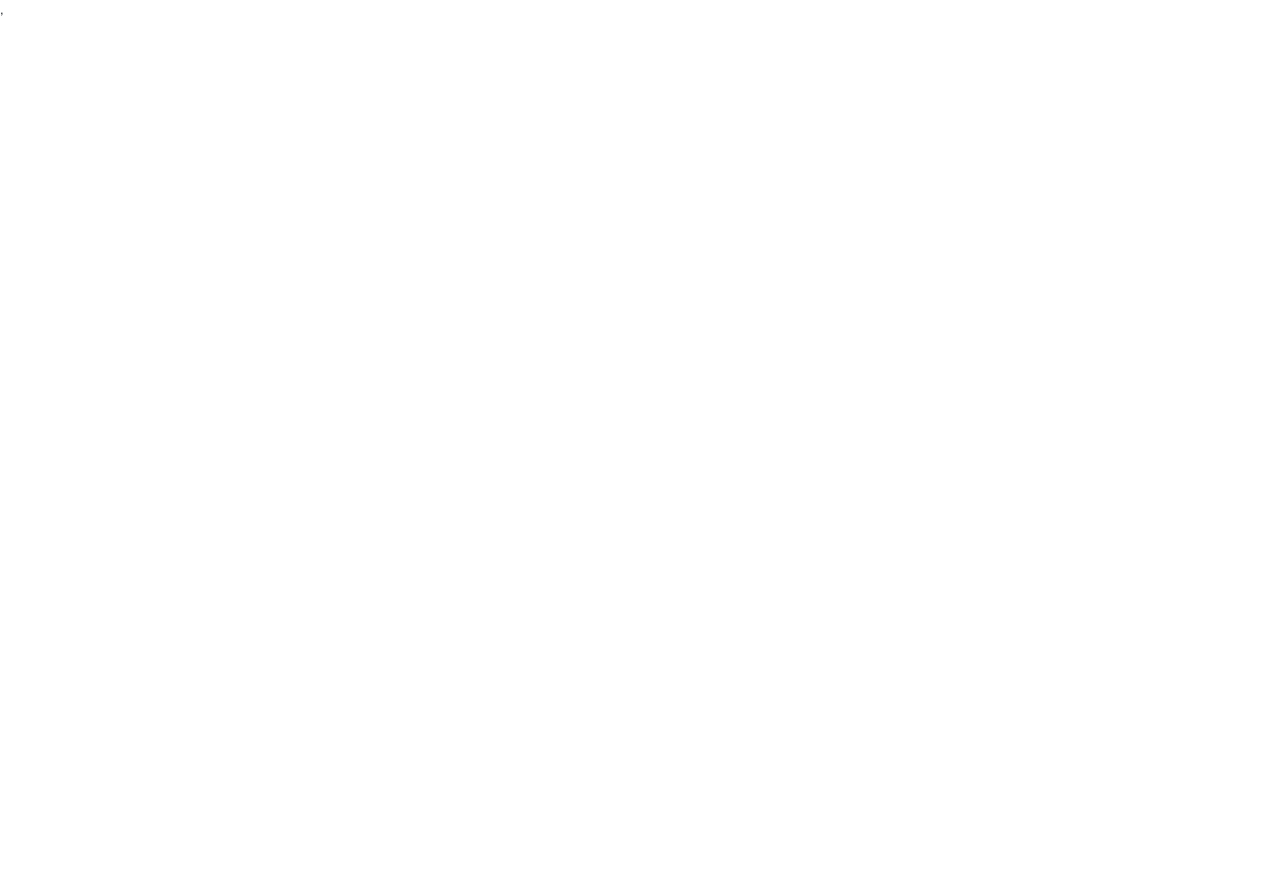
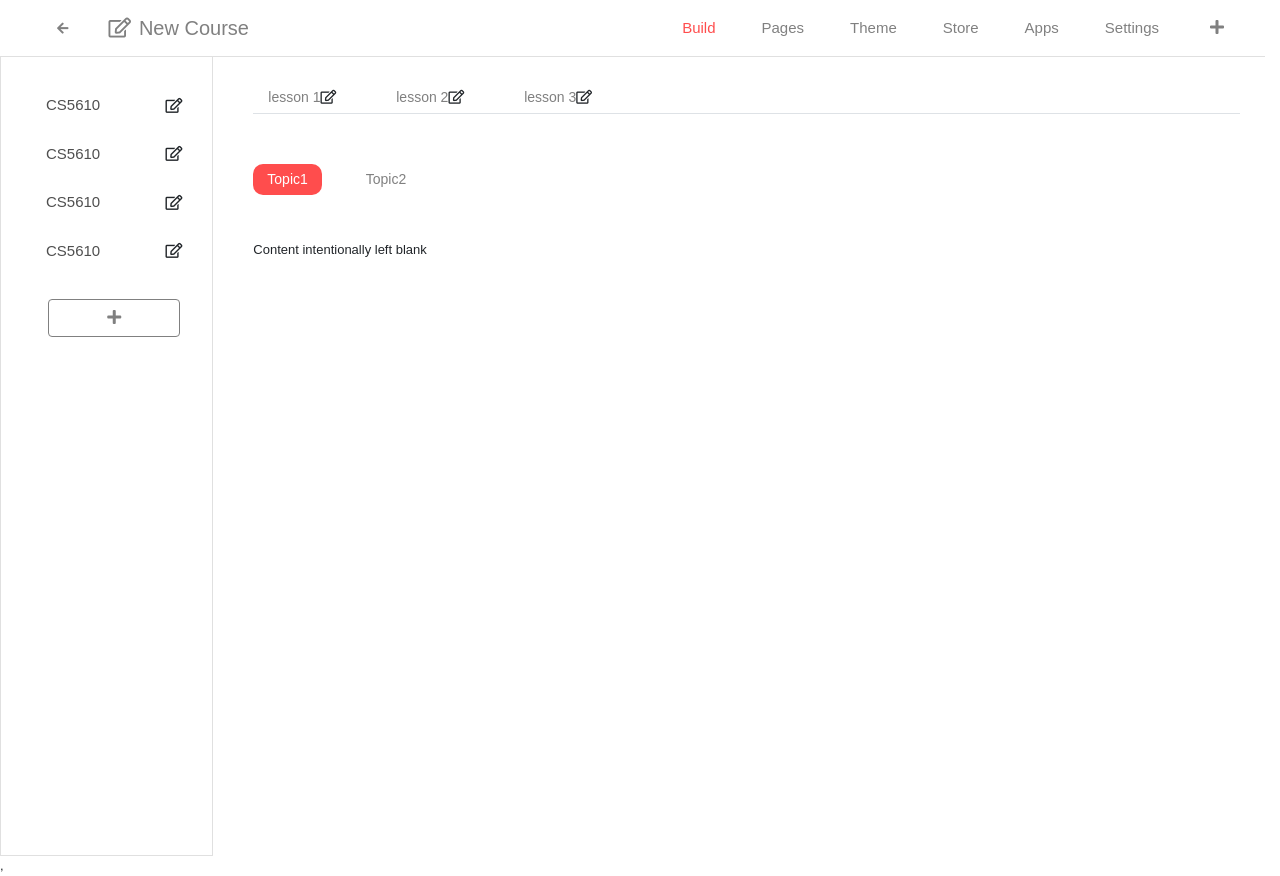
Before and after one commit to miaaaz/wbdv-sp21-02-mian-zhao-client-react, a React (Create React App) app: page /editor/1 in a window 1280 px wide. Before the commit the page ends 800 px from the top, so only its background shows below. Built offline with nearby package versions, Linux system fonts and the light colour scheme.

Commit message:
Added redux

```diff
--- a/package.json
+++ b/package.json
@@ -12,8 +12,10 @@
     "react": "^17.0.1",
     "react-bootstrap": "^1.5.0",
     "react-dom": "^17.0.1",
+    "react-redux": "^7.2.2",
     "react-router-dom": "^5.2.0",
     "react-scripts": "4.0.2",
+    "redux": "^4.0.5",
     "web-vitals": "^1.1.0"
   },
   "scripts": {
--- a/src/App.js
+++ b/src/App.js
@@ -13,7 +13,7 @@ function App() {
           <Route path="/courses">
             <CourseManager/>
           </Route>
-          <Route path="/editor" exact={true} render={(props) => <CourseEditor {...props}/>}>
+          <Route path="/editor/:courseId" exact={true} render={(props) => <CourseEditor {...props}/>}>
           </Route>
         </div>
   );
--- a/src/components/course-editor/course-editor.js
+++ b/src/components/course-editor/course-editor.js
@@ -1,7 +1,21 @@
 import React from 'react'
 import './course-editor.style.css'
+import moduleReducer from "../../reducers/module-reducer";
+import lessonReducer from "../../reducers/lesson-reducer";
+import {combineReducers, createStore} from "redux";
+import { Provider } from "react-redux"
+import ModuleList from "./module-list";
+import LessonTabs from "./lesson-tabs";
+
+const reducer = combineReducers({
+  moduleReducer: moduleReducer,
+  lessonReducer: lessonReducer
+})
+
+const store = createStore(reducer)
 
 const CourseEditor = ({history}) =>
+    <Provider store={store}>
       <div>
         <nav className="navbar navbar-expand-lg">
           <div className="container-fluid d-flex justify-content-between">
@@ -56,47 +70,50 @@ const CourseEditor = ({history}) =>
 
         <div>
           <div className="row">
-        <nav className="col-md-2 d-md-block wbdv-sidebar-wrapper collapse">
-          <div className="wbdv-module-nav">
-            <ul className="wbdv-sidebar">
-              <li className="wbdv-sidebar-item d-flex justify-content-between align-items-center">
-                <a className="" href="#">Module1 </a>
-                <a className="" href="#"><i
-                    className="fas fa-times wbdv-module-delete-icon"></i></a>
+            {/*<nav className="col-md-2 d-md-block wbdv-sidebar-wrapper collapse">*/}
+            {/*  <div className="wbdv-module-nav">*/}
+            {/*    <ul className="wbdv-sidebar">*/}
+            {/*      <li className="wbdv-sidebar-item d-flex justify-content-between align-items-center">*/}
+            {/*        <a className="" href="#">Module1 </a>*/}
+            {/*        <a className="" href="#"><i*/}
+            {/*            className="fas fa-times wbdv-module-delete-icon"></i></a>*/}
 
-              </li>
-              <li className="wbdv-sidebar-item active d-flex justify-content-between align-items-center">
-                <a className="active" href="#">Module2</a>
-                <a className="active" href="#"><i
-                    className="fas fa-times wbdv-module-delete-icon"></i></a>
-              </li>
-              <li className="wbdv-sidebar-item d-flex justify-content-between align-items-center">
-                <a href="#">Module3</a>
-                <a className="" href="#"><i
-                    className="fas fa-times wbdv-module-delete-icon"></i></a>
-              </li>
-              <li className="wbdv-sidebar-item d-flex justify-content-between align-items-center">
-                <a href="#">Module4</a>
-                <a className="" href="#"><i
-                    className="fas fa-times wbdv-module-delete-icon"></i></a>
-              </li>
-              <li className="wbdv-sidebar-item d-flex justify-content-between align-items-center">
-                <a href="#">Module5</a>
-                <a className="" href="#"><i
-                    className="fas fa-times wbdv-module-delete-icon"></i></a>
-              </li>
+            {/*      </li>*/}
+            {/*      <li className="wbdv-sidebar-item active d-flex justify-content-between align-items-center">*/}
+            {/*        <a className="active" href="#">Module2</a>*/}
+            {/*        <a className="active" href="#"><i*/}
+            {/*            className="fas fa-times wbdv-module-delete-icon"></i></a>*/}
+            {/*      </li>*/}
+            {/*      <li className="wbdv-sidebar-item d-flex justify-content-between align-items-center">*/}
+            {/*        <a href="#">Module3</a>*/}
+            {/*        <a className="" href="#"><i*/}
+            {/*            className="fas fa-times wbdv-module-delete-icon"></i></a>*/}
+            {/*      </li>*/}
+            {/*      <li className="wbdv-sidebar-item d-flex justify-content-between align-items-center">*/}
+            {/*        <a href="#">Module4</a>*/}
+            {/*        <a className="" href="#"><i*/}
+            {/*            className="fas fa-times wbdv-module-delete-icon"></i></a>*/}
+            {/*      </li>*/}
+            {/*      <li className="wbdv-sidebar-item d-flex justify-content-between align-items-center">*/}
+            {/*        <a href="#">Module5</a>*/}
+            {/*        <a className="" href="#"><i*/}
+            {/*            className="fas fa-times wbdv-module-delete-icon"></i></a>*/}
+            {/*      </li>*/}
 
-            </ul>
-            <div className="wbdv-module-add-div gap-2">
-              <button className="btn wbdv-module-add-btn wbdv-button-on-hover"
-                      type="submit">
-                <i className="fas fa-plus wbdv-module-add-icon"></i>
-              </button>
-            </div>
-          </div>
+            {/*    </ul>*/}
+            {/*    <div className="wbdv-module-add-div gap-2">*/}
+            {/*      <button className="btn wbdv-module-add-btn wbdv-button-on-hover"*/}
+            {/*              type="submit">*/}
+            {/*        <i className="fas fa-plus wbdv-module-add-icon"></i>*/}
+            {/*      </button>*/}
+            {/*    </div>*/}
+            {/*  </div>*/}
 
-        </nav>
+            {/*</nav>*/}
+            <ModuleList/>
+
             <div className="col-10 wbdv-editor-wrapper">
+              <LessonTabs/>
               <div className="wbdv-editor-nav">
                 <ul className="nav nav-pills">
                   <li className="nav-item">
@@ -122,6 +139,8 @@ const CourseEditor = ({history}) =>
           </div>
         </div>
       </div>
+    </Provider>
+
 
 
 
--- /dev/null
+++ b/src/components/course-editor/lesson-tabs.js
@@ -0,0 +1,30 @@
+import React from "react";
+import {connect} from 'react-redux'
+import EditableItem from "../editable-item";
+
+const LessonTabs = ({lessons=[]}) =>
+    <div className="wbdv-editor-nav">
+      <ul className="nav nav-tabs">
+        {
+          lessons.map(lesson =>
+              <li className="nav-link">
+                <EditableItem item={lesson}/>
+              </li>
+          )
+        }
+
+      </ul>
+    </div>
+
+const mapStateToProps = state => {
+  return {
+    lessons: state.lessonReducer.lessons
+  }
+}
+
+const mapDispatchToProps = dispatch => {
+  return {}
+}
+
+export default connect(mapStateToProps, mapDispatchToProps)
+(LessonTabs)
--- /dev/null
+++ b/src/components/course-editor/module-list.js
@@ -0,0 +1,50 @@
+import React from "react";
+import {connect} from 'react-redux'
+import EditableItem from "../editable-item";
+
+const ModuleList = ({modules=[], createModule, updateModule, deleteModule}) =>
+    <nav className="col-md-2 d-md-block wbdv-sidebar-wrapper collapse">
+      <div className="wbdv-module-nav">
+        <ul className="wbdv-sidebar">
+          {
+            modules.map(module =>
+                <li className="wbdv-sidebar-item d-flex justify-content-between align-items-center">
+                  {/*<a className="" href="#">*/}
+                  {/*  {module.title}*/}
+                  {/*</a>*/}
+                  <EditableItem
+                      updateItem={updateModule}
+                      item={module}
+                      deleteItem={deleteModule}
+                  />
+                  {/*<a className="" href="#"><i*/}
+                  {/*    className="fas fa-times wbdv-module-delete-icon"></i></a>*/}
+                </li>
+            )
+          }
+
+        </ul>
+        <div className="wbdv-module-add-div gap-2">
+          <button onClick={createModule} className="btn wbdv-module-add-btn wbdv-button-on-hover"
+                  type="submit">
+            <i className="fas fa-plus wbdv-module-add-icon"></i>
+          </button>
+        </div>
+      </div>
+
+    </nav>
+
+const mapStateToProps = state => {
+  return {
+    modules: state.moduleReducer.modules
+  }
+}
+
+const mapDispatchToProps = (dispatch) => ({
+    createModule: () => dispatch({ type: 'CREATE_MODULE' }),
+    updateModule: (newItem) => dispatch({ type: 'UPDATE_MODULE', updatedModule: newItem }),
+  deleteModule: (deleteItem) => dispatch({ type: 'DELETE_MODULE', deleteItem: deleteItem })
+})
+
+export default connect(mapStateToProps, mapDispatchToProps)
+(ModuleList)
--- /dev/null
+++ b/src/components/editable-item.js
@@ -0,0 +1,42 @@
+import React, {useState} from "react";
+import {Link} from "react-router-dom";
+
+const EditableItem = (
+    {
+      to,
+      item,
+      updateItem,
+      deleteItem
+    }) => {
+  const [editing, setEditing] = useState(false)
+  const [itemCache, setItemCache] = useState(item)
+
+  return (
+      <>
+        { !editing &&
+          <>
+            <Link to="/">
+              {item.title}
+            </Link>
+            <i onClick={()=>setEditing(true)} className="fas fa-edit"></i>
+          </>
+        }
+        { editing &&
+          <>
+            <input className="form-control"
+                onChange={(e) => setItemCache({...itemCache, title: e.target.value})}
+                value={itemCache.title}/>
+            <i onClick={() => {
+              setEditing(false)
+              updateItem(itemCache)
+            }} className="fas fa-check"></i>
+            <i onClick={() => deleteItem(item)} className="fas fa-times wbdv-module-delete-icon"></i>
+          </>
+
+        }
+      </>
+  )}
+
+
+
+export default EditableItem
--- /dev/null
+++ b/src/reducers/lesson-reducer.js
@@ -0,0 +1,19 @@
+const initialState = {
+  lessons: [
+    {title: "lesson 1", _ID: "123"},
+    {title: "lesson 2", _ID: "456"},
+    {title: "lesson 3", _ID: "789"},
+  ]
+}
+
+const lessonReducer = (state = initialState, action) => {
+  switch (action.type) {
+    case "CREATE_LESSON":
+    case "DELETE_LESSON":
+    case "UPDATE_LESSON":
+    default:
+      return state
+  }
+}
+
+export default lessonReducer
--- /dev/null
+++ b/src/reducers/module-reducer.js
@@ -0,0 +1,51 @@
+const initialState = {
+  modules: [
+    {title: "CS5610", _id: "123"},
+    {title: "CS5610", _id: "456"},
+    {title: "CS5610", _id: "789"},
+    {title: "CS5610", _id: "000"},
+  ]
+}
+
+const moduleReducer = (state = initialState, action) => {
+  switch (action.type) {
+    case "CREATE_MODULE":
+      const newModule = {
+        title: "New Course",
+        _id: (new Date()).getTime()
+      }
+      return {
+        ...state,
+        modules: [
+            ...state.modules,
+            newModule
+        ]
+      }
+    case "DELETE_MODULE":
+      return {
+        ...state,
+        modules: state.modules.filter(module => {
+          if (module._id !== action.deleteItem._id) {
+            return true
+          } else {
+            return false
+          }
+        })
+      }
+    case "UPDATE_MODULE":
+      return {
+        ...state,
+        modules: state.modules.map(module => {
+          if (module._id === action.updatedModule._id) {
+            return action.updatedModule
+          } else {
+            return module
+          }
+        })
+      }
+    default:
+      return state
+  }
+}
+
+export default moduleReducer
```
Also changed, not shown: 1 other file (tests, documents, lock files or other folders). Lines whose indentation alone changed are shown as unchanged.
